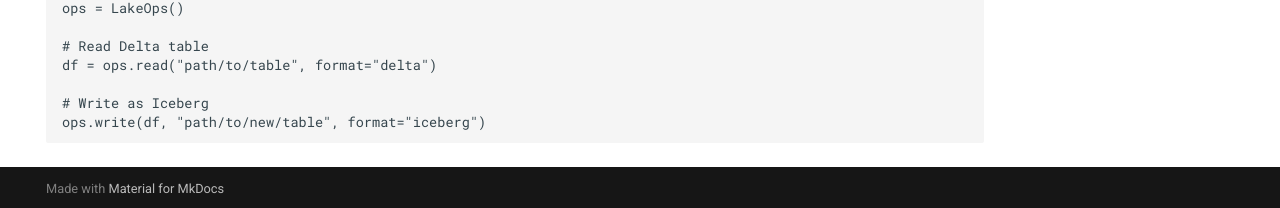
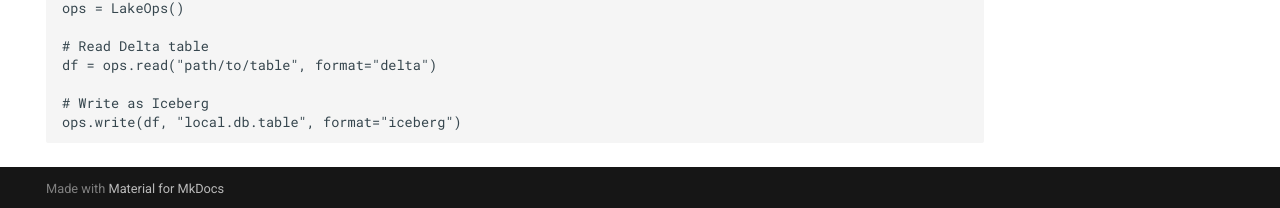
Before and after one commit to hoaihuongbk/lakeops, an MkDocs documentation site: the page built from docs/index.md, in a window 1280 px wide and 964 px high. Shown: the part 753-961 px from the top of the window. Built offline with MkDocs 1.6.1 and Material for MkDocs 9.7.7, drawn with Linux system fonts in a browser that asks for light colours; comment, search, counter and statistics services are not loaded; some of the changed text lies outside the part shown.

Commit message:
Update the index.md

````diff
--- a/docs/index.md
+++ b/docs/index.md
@@ -29,5 +29,5 @@ ops = LakeOps()
 df = ops.read("path/to/table", format="delta")
 
 # Write as Iceberg
-ops.write(df, "path/to/new/table", format="iceberg")
+ops.write(df, "local.db.table", format="iceberg")
 ```
````
